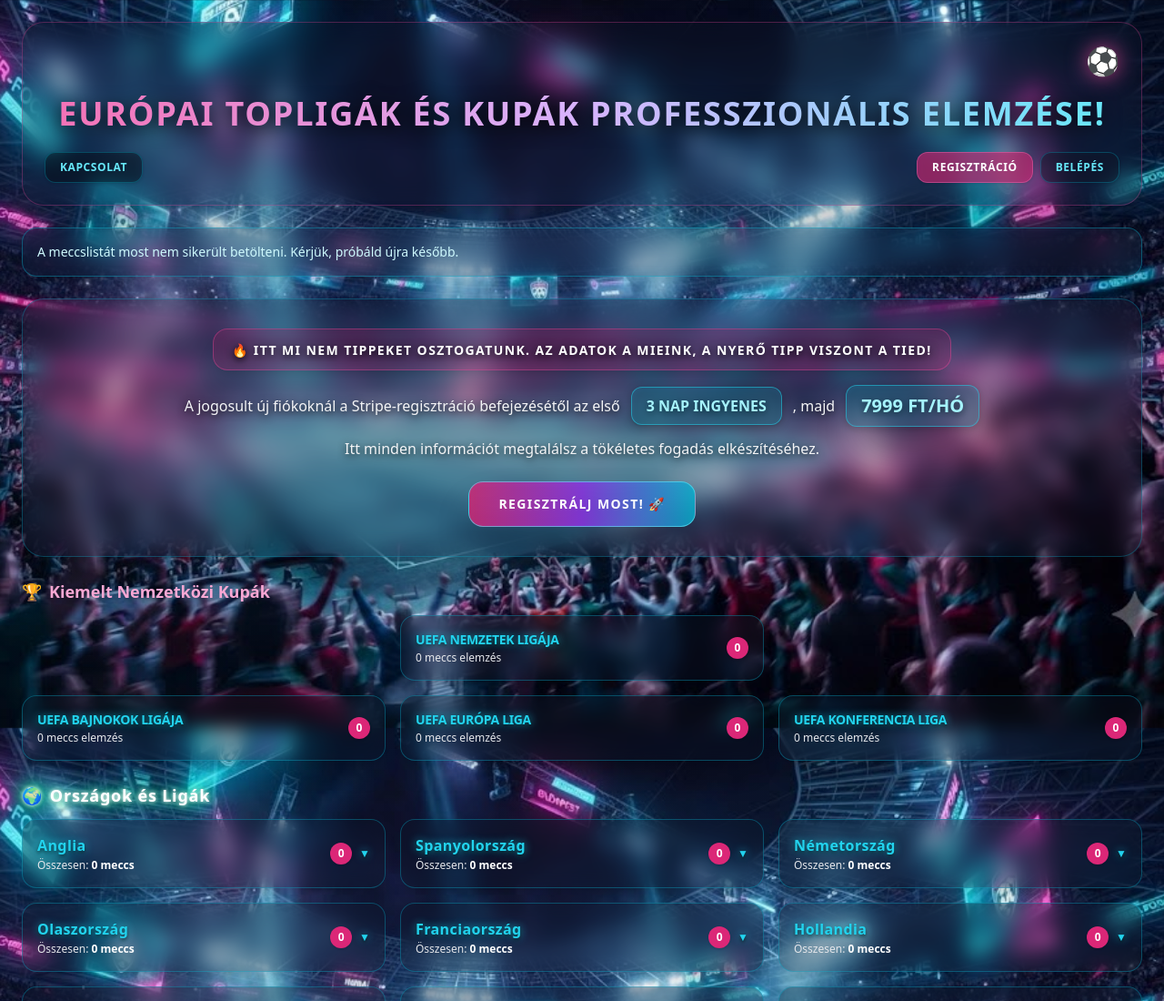
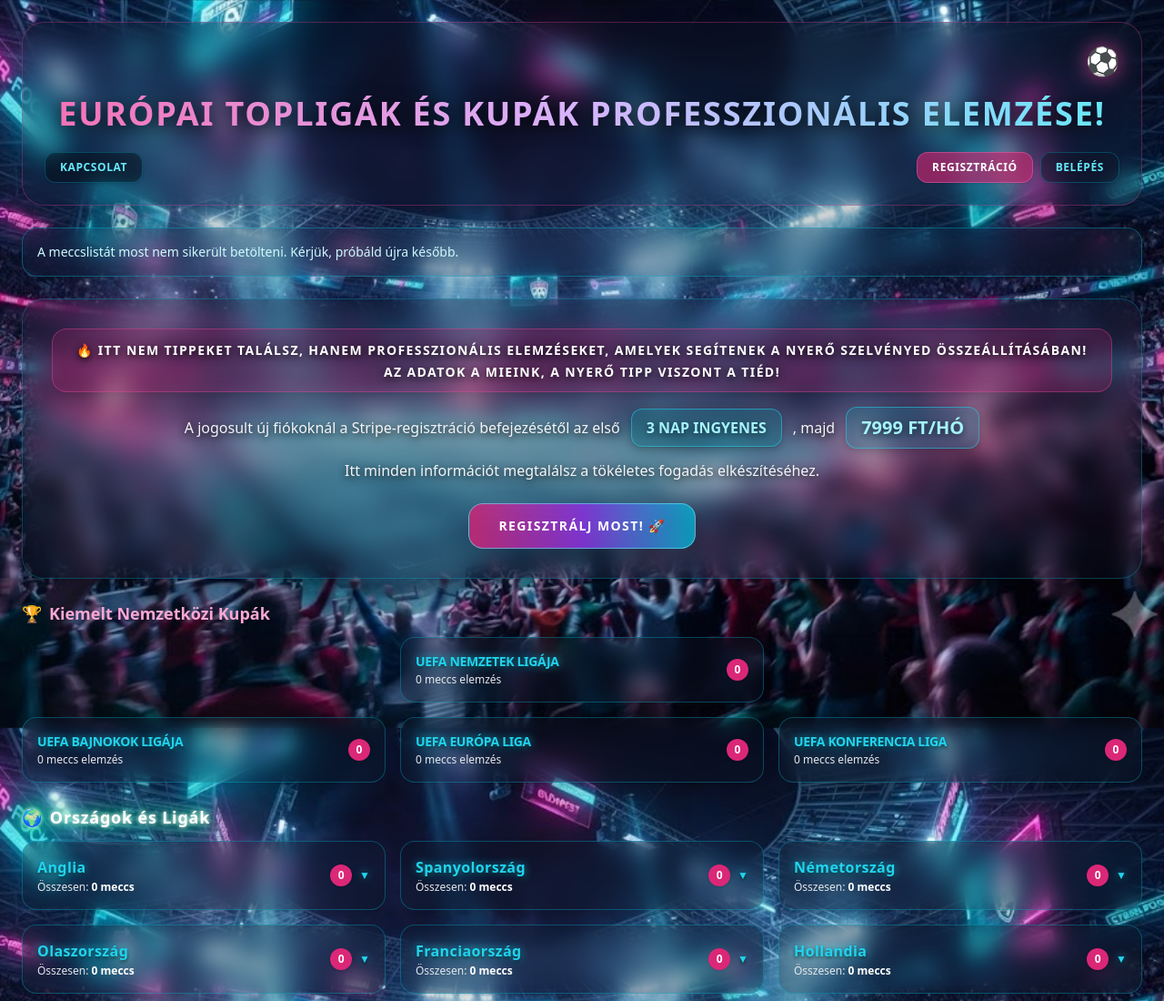
Before and after one commit to Ferike74/foci-elemzo, a plain HTML site: page index.html in a window 1280 px wide. Shown: the top 1100 px of the page at 91% size. Drawn offline with nearby package versions, Linux system fonts and the light colour scheme; no server answers; a script that the page names is missing.

Commit message:
Align homepage introduction with the live welcome email

```diff
--- a/index.html
+++ b/index.html
@@ -140,7 +140,7 @@
         <section class="glass-panel rounded-3xl p-6 md:p-8 shadow-2xl space-y-4 text-center border border-cyan-500/30">
             <div class="inline-block bg-pink-600/20 backdrop-blur-md border border-pink-500/40 px-5 py-2.5 rounded-2xl shadow-xl">
                 <span class="text-xs md:text-sm font-black text-white uppercase tracking-widest drop-shadow-[0_2px_4px_rgba(0,0,0,0.9)]">
-                    🔥 Itt mi nem tippeket osztogatunk. Az adatok a mieink, a nyerő tipp viszont a tied!
+                    🔥 Itt nem tippeket találsz, hanem professzionális elemzéseket, amelyek segítenek a nyerő szelvényed összeállításában! Az adatok a mieink, a nyerő tipp viszont a tiéd!
                 </span>
             </div>
 
```
